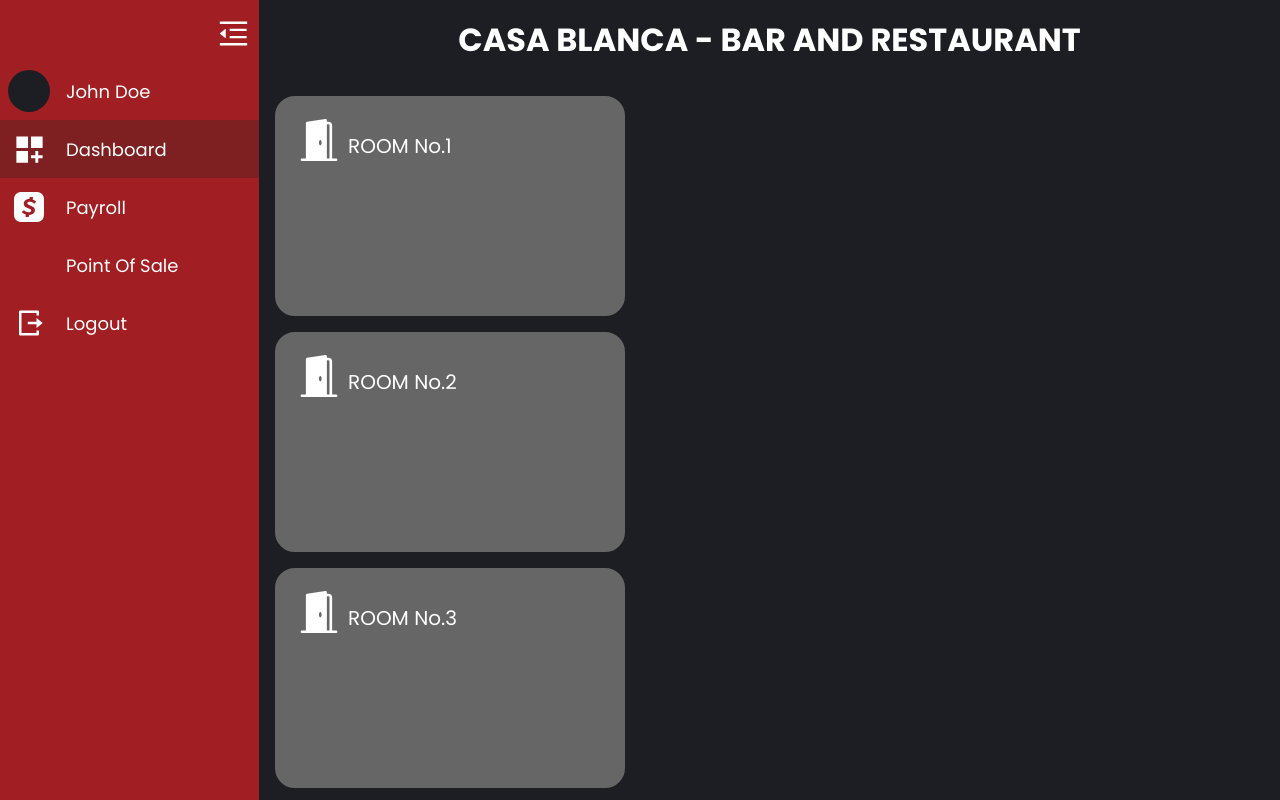
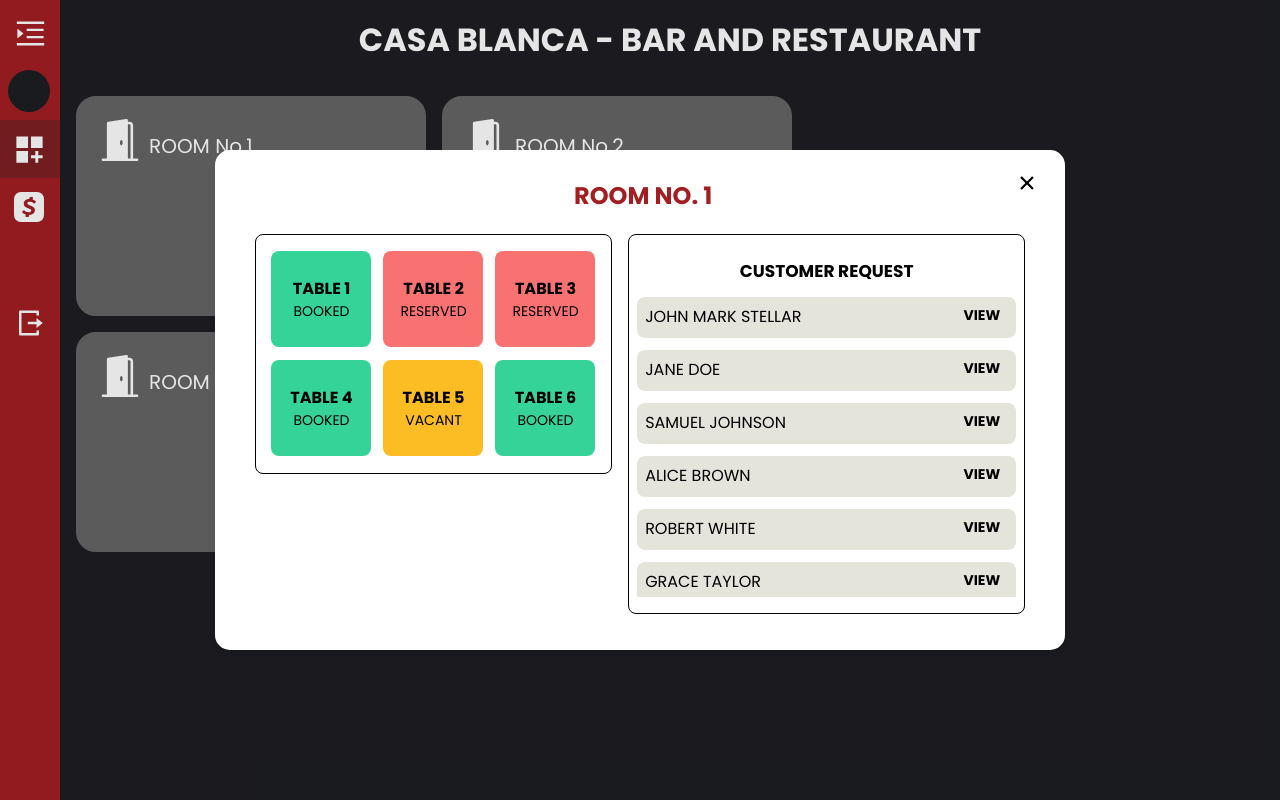
Before and after one commit to ipetersenpai/CasaBlanca-Admin, a React (Vite) app: page / in a window 1280 px wide. Both pictures are taken after a click on the element "ROOM No.1". Built offline with nearby package versions, Linux system fonts and the light colour scheme; some icons are missing.

Commit message:
feat:customer request modal added

```diff
--- /dev/null
+++ b/src/components/dashboard-components/Room1Modal.jsx
@@ -0,0 +1,115 @@
+import React, { useState, useEffect } from "react";
+import { IoCloseSharp } from "react-icons/io5";
+import { CustomerRequestList } from "../../mockData";
+
+const Room1Modal = ({ openModal, closeModal }) => {
+  const [modalHandler, setModalHandler] = useState(false);
+
+  useEffect(() => {
+    setModalHandler(openModal);
+  }, [openModal]);
+
+  return (
+    <div className={`modal-wrapper ${modalHandler ? "show" : ""}`}>
+      {modalHandler && (
+        <div className="fixed inset-0 bg-black bg-opacity-10 flex items-center justify-center z-40">
+          <div className="absolute inset-0" />
+
+          <div
+            className="tablet:w-[650px] laptop:w-[850px] w-[90%] tablet:h-[500px] h-[80%] bg-white flex flex-col mx-auto rounded-[15px]
+              shadow-md modal-container p-7"
+          >
+            <section className="z-10 flex flex-row w-full justify-between mb-5">
+              <h1 className="text-center w-full text-primary font-bold text-[24px] mt-0 ml-[2rem]">
+                ROOM NO. 1
+              </h1>
+
+              <button
+                className="btn btn-sm btn-circle btn-ghost  mt-[-0.7rem] mr-[-0.4rem]"
+                onClick={() => {
+                  closeModal();
+                }}
+              >
+                <IoCloseSharp size={24} />
+              </button>
+            </section>
+
+            <section className="w-full tablet:overflow-y-hidden overflow-y-auto">
+              <div className="flex tablet:flex-row flex-col w-full gap-4 justify-center">
+                <div className="flex flex-row flex-wrap tablet:w-[45%] w-full gap-3 p-2 tablet:h-[240px] justify-center border-black border-[1px] rounded-lg py-4">
+                  {/* -----Table 1---- */}
+                  {/* Add your logic here to change the color of the table to determine if occupied or vacant */}
+                  <div
+                    className={`flex flex-col items-center justify-center h-24 min-w-[100px] bg-success p-4 rounded-lg cursor-pointer z-10`}
+                  >
+                    <p className="font-bold">TABLE 1</p>
+                    <p className="text-[14px]">BOOKED</p>
+                  </div>
+                  {/* -----Table 2---- */}
+                  {/* Add your logic here to change the color of the table to determine if occupied or vacant */}
+                  <div
+                    className={`flex flex-col items-center justify-center h-24 tablet:min-w-[100px] bg-error p-4 rounded-lg cursor-pointer z-10`}
+                  >
+                    <p className="font-bold">TABLE 2</p>
+                    <p className="text-[14px]">RESERVED</p>
+                  </div>
+                  {/* Add your logic here to change the color of the table to determine if occupied or vacant */}
+                  <div
+                    className={`flex flex-col items-center justify-center h-24 min-w-[100px] bg-error p-4 rounded-lg cursor-pointer z-10`}
+                  >
+                    <p className="font-bold">TABLE 3</p>
+                    <p className="text-[14px]">RESERVED</p>
+                  </div>
+                  {/* Add your logic here to change the color of the table to determine if occupied or vacant */}
+                  <div
+                    className={`flex flex-col items-center justify-center h-24 min-w-[100px]  bg-success p-4 rounded-lg cursor-pointer z-10`}
+                  >
+                    <p className="font-bold">TABLE 4</p>
+                    <p className="text-[14px]">BOOKED</p>
+                  </div>
+                  {/* Add your logic here to change the color of the table to determine if occupied or vacant */}
+                  <div
+                    className={`flex flex-col items-center justify-center h-24 min-w-[100px] bg-warning p-4 rounded-lg cursor-pointer z-10`}
+                  >
+                    <p className="font-bold">TABLE 5</p>
+                    <p className="text-[14px]">VACANT</p>
+                  </div>
+                  {/* Add your logic here to change the color of the table to determine if occupied or vacant */}
+                  <div
+                    className={`flex flex-col items-center justify-center h-24 min-w-[100px] bg-success p-4 rounded-lg cursor-pointer z-10`}
+                  >
+                    <p className="font-bold">TABLE 6</p>
+                    <p className="text-[14px]">BOOKED</p>
+                  </div>
+                </div>
+
+                <div className="flex flex-col  tablet:w-[50%] gap-3  items-center  w-full border-black border-[1px] h-[380px] rounded-lg py-4 z-40">
+                  <div className="overflow-y-auto w-full gap-3 p-2 flex items-center flex-col">
+                    <p className="font-bold text-[17px]">CUSTOMER REQUEST</p>
+                    {/* change this with actual data */}
+                    {CustomerRequestList.map((requestlist) => (
+                      <div
+                        key={requestlist.id}
+                        className="bg-accent hover:bg-[#c2c1b7] w-full h-[42px] flex flex-row item-center p-2 rounded-lg justify-between"
+                      >
+                        <p>{requestlist.full_name.toUpperCase()}</p>
+                        <button
+                          className="border-b-[4px] border-accent mr-2 hover:border-green-400 z-10 text-[14px] font-bold"
+                          onClick={undefined}
+                        >
+                          VIEW
+                        </button>
+                      </div>
+                    ))}
+                  </div>
+                </div>
+              </div>
+            </section>
+          </div>
+        </div>
+      )}
+    </div>
+  );
+};
+
+export default Room1Modal;
--- a/src/components/dashboard-components/SideBar.jsx
+++ b/src/components/dashboard-components/SideBar.jsx
@@ -9,7 +9,7 @@ import { useNavigate, useLocation } from "react-router-dom";
 const SideBar = () => {
   const navigate = useNavigate();
   const location = useLocation();
-  const [openSidebar, setOpenSidebar] = useState(true);
+  const [openSidebar, setOpenSidebar] = useState(false);
   const [showName, setShowName] = useState(false);
 
   const logoutHandler = () => {
@@ -35,7 +35,7 @@ const SideBar = () => {
         openSidebar
           ? "w-[259px] ease-out-in duration-500"
           : "w-[60px] ease-in-out duration-500"
-      } h-full text-white flex flex-col`}
+      } h-full text-white flex flex-col tablet:relative absolute`}
     >
       {/* ----Menu icon---- */}
       <div
--- /dev/null
+++ b/src/mockData.jsx
@@ -0,0 +1,122 @@
+export const CustomerRequestList = [
+  {
+    id: 1,
+    contact_no: "09315519131",
+    full_name: "John Mark Stellar",
+    gmail: "john.mark@gmail.com",
+    date_requested: "2023-12-10T00:00:00",
+    table: "table 1",
+    person: "4",
+    purpose: "dinner",
+  },
+  {
+    id: 2,
+    contact_no: "09876543210",
+    full_name: "Jane Doe",
+    gmail: "jane.doe@gmail.com",
+    date_requested: "2023-12-11T00:00:00",
+    table: "table 4",
+    person: "2",
+    purpose: "lunch",
+  },
+  {
+    id: 3,
+    contact_no: "09123456789",
+    full_name: "Samuel Johnson",
+    gmail: "samuel.johnson@gmail.com",
+    date_requested: "2023-12-12T00:00:00",
+    table: "table 6",
+    person: "3",
+    purpose: "celebration",
+  },
+  {
+    id: 4,
+    contact_no: "09090909091",
+    full_name: "Alice Brown",
+    gmail: "alice.brown@gmail.com",
+    date_requested: "2023-12-13T00:00:00",
+    table: "table 2",
+    person: "3",
+    purpose: "meeting",
+  },
+  {
+    id: 5,
+    contact_no: "08765432198",
+    full_name: "Robert White",
+    gmail: "robert.white@gmail.com",
+    date_requested: "2023-12-14T00:00:00",
+    table: "table 5",
+    person: "4",
+    purpose: "birthday",
+  },
+  {
+    id: 6,
+    contact_no: "09281182712",
+    full_name: "Grace Taylor",
+    gmail: "grace.taylor@gmail.com",
+    date_requested: "2023-12-15T00:00:00",
+    table: "table 3",
+    person: "2",
+    purpose: "casual",
+  },
+  {
+    id: 7,
+    contact_no: "09218217212",
+    full_name: "Daniel Smith",
+    gmail: "daniel.smith@gmail.com",
+    date_requested: "2023-12-16T00:00:00",
+    table: "table 4",
+    person: "4",
+    purpose: "celebration",
+  },
+  {
+    id: 8,
+    contact_no: "09128738812",
+    full_name: "Olivia Johnson",
+    gmail: "olivia.johnson@gmail.com",
+    date_requested: "2023-12-17T00:00:00",
+    table: "table 6",
+    person: "2",
+    purpose: "family dinner",
+  },
+  {
+    id: 9,
+    contact_no: "09657771821",
+    full_name: "Michael Turner",
+    gmail: "michael.turner@gmail.com",
+    date_requested: "2023-12-18T00:00:00",
+    table: "table 3",
+    person: "3",
+    purpose: "graduation",
+  },
+  {
+    id: 10,
+    contact_no: "09812172712",
+    full_name: "Ella Thompson",
+    gmail: "ella.thompson@gmail.com",
+    date_requested: "2023-12-19T00:00:00",
+    table: "table 5",
+    person: "4",
+    purpose: "meeting",
+  },
+  {
+    id: 11,
+    contact_no: "09284713471",
+    full_name: "Samuel Jorge",
+    gmail: "sam.jorge@gmail.com",
+    date_requested: "2023-12-18T00:00:00",
+    table: "table 3",
+    person: "3",
+    purpose: "graduation",
+  },
+  {
+    id: 12,
+    contact_no: "09684718313",
+    full_name: "Tom Holland",
+    gmail: "holland.tom21@gmail.com",
+    date_requested: "2023-12-19T00:00:00",
+    table: "table 5",
+    person: "4",
+    purpose: "meeting",
+  },
+];
--- a/src/screens/dashboard/DashboardScreen.jsx
+++ b/src/screens/dashboard/DashboardScreen.jsx
@@ -1,17 +1,43 @@
-import React from "react";
+import React, { useState } from "react";
 import { BsDoorOpenFill } from "react-icons/bs";
+import Room1Modal from "../../components/dashboard-components/room1Modal";
 
 const DashboardScreen = () => {
+  const [openroom1Modal, setOpenRoom1Modal] = useState(false);
+
+  const openRoom1ModalHandler = () => {
+    setOpenRoom1Modal(true);
+  };
+
+  const closeRoom1ModalHandler = () => {
+    setOpenRoom1Modal(false);
+  };
+
   return (
-    <div className="flex flex-col w-full bg-secondary overflow-y-hidden text-white">
-      <h1 className="p-4 text-[32px] font-bold w-full text-center">
+    <>
+      {openroom1Modal && (
+        <Room1Modal
+          openModal={openroom1Modal}
+          closeModal={closeRoom1ModalHandler}
+        />
+      )}
+
+      <div className="flex flex-col w-full bg-secondary overflow-y-hidden text-white tablet:ml-0 ml-[55px]">
+        <h1 className="tablet:hidden p-4 text-[24px] font-bold w-full text-center">
+          CASA BLANCA <br />
+          BAR AND RESTAURANT
+        </h1>
+
+        <h1 className="p-4 text-[32px] hidden tablet:block font-bold w-full text-center">
           CASA BLANCA - BAR AND RESTAURANT
         </h1>
-      <div className="flex tablet:flex-row flex-col p-4 h-full justify-between">
-        <div className="flex flex-wrap flex-row w-[70%] gap-4 justify-start tablet:h-[10px] h-full">
+
+        <div className="flex tablet:flex-row flex-col p-4 h-full ju">
+          <div className="flex flex-wrap flex-row laptop:w-[70%] w-[100%]  gap-4 p-2 tablet:p-0 laptop:justify-start tablet:h-[10px] h-full justify-center">
             <section
-            className="h-[220px] w-[350px] bg-[#666666] border-[#666666] hover:border-white rounded-[20px]
+              className="h-[220px] laptop:w-[350px] w-[320px] bg-[#666666] border-[#666666] hover:border-white rounded-[20px]
                p-5 border-[3px] cursor-pointer"
+              onClick={openRoom1ModalHandler}
             >
               <div className="flex flex-row items-end gap-2">
                 <BsDoorOpenFill className="text-[42px]" />
@@ -19,7 +45,7 @@ const DashboardScreen = () => {
               </div>
             </section>
             <section
-            className="h-[220px] w-[350px] bg-[#666666] border-[#666666] hover:border-white rounded-[20px]
+              className="h-[220px] laptop:w-[350px] w-[320px] bg-[#666666] border-[#666666] hover:border-white rounded-[20px]
             p-5 border-[3px] cursor-pointer"
             >
               <div className="flex flex-row items-end gap-2">
@@ -28,7 +54,7 @@ const DashboardScreen = () => {
               </div>
             </section>
             <section
-            className="h-[220px] w-[350px] bg-[#666666] border-[#666666] hover:border-white rounded-[20px]
+              className="h-[220px] laptop:w-[350px] w-[320px] bg-[#666666] border-[#666666] hover:border-white rounded-[20px]
             p-5 border-[3px] cursor-pointer"
             >
               <div className="flex flex-row items-end gap-2">
@@ -37,7 +63,7 @@ const DashboardScreen = () => {
               </div>
             </section>
             <section
-            className="h-[220px] w-[350px] bg-[#666666] border-[#666666] hover:border-white rounded-[20px]
+              className="h-[220px] laptop:w-[350px] w-[320px] bg-[#666666] border-[#666666] hover:border-white rounded-[20px]
             p-5 border-[3px] cursor-pointer"
             >
               <div className="flex flex-row items-end gap-2">
@@ -48,6 +74,7 @@ const DashboardScreen = () => {
           </div>
         </div>
       </div>
+    </>
   );
 };
 
```
Lines whose indentation alone changed are shown as unchanged.
